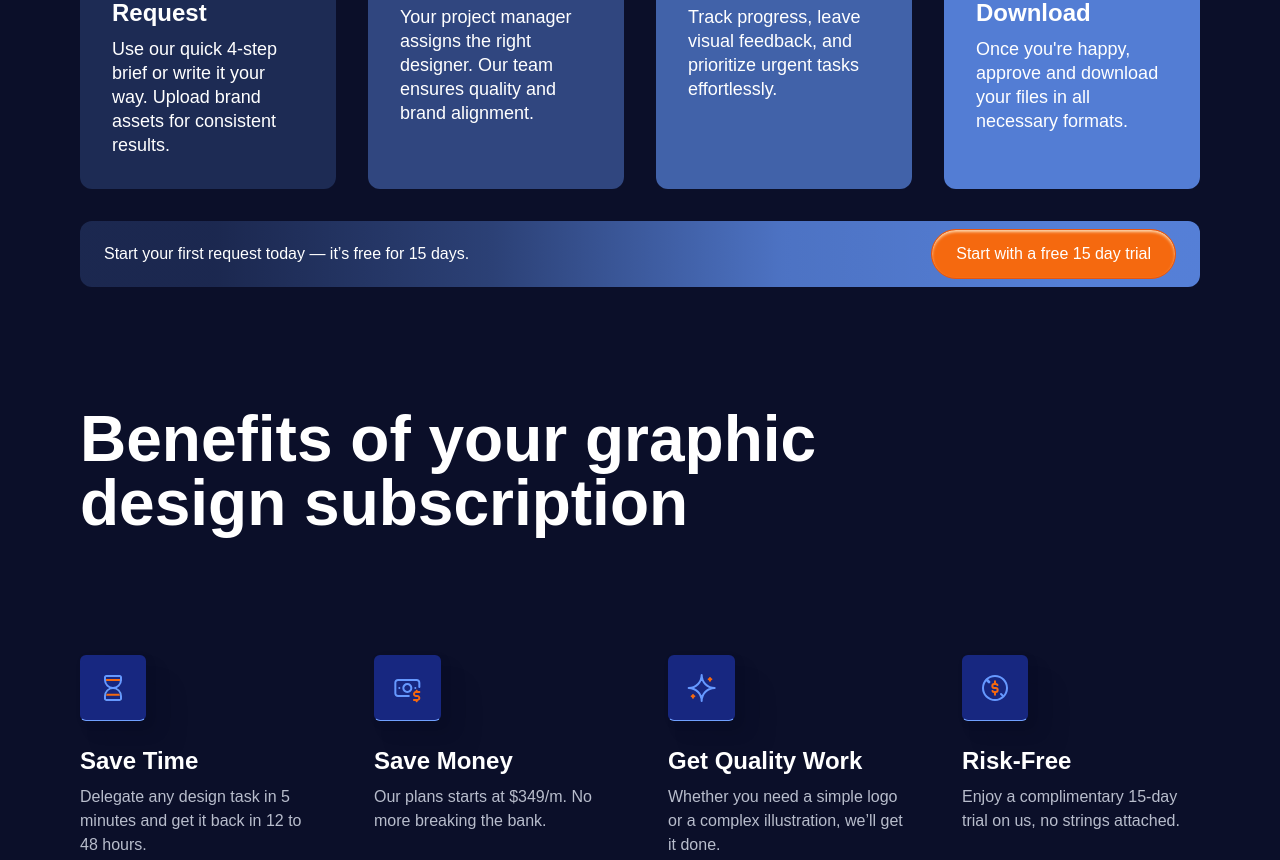
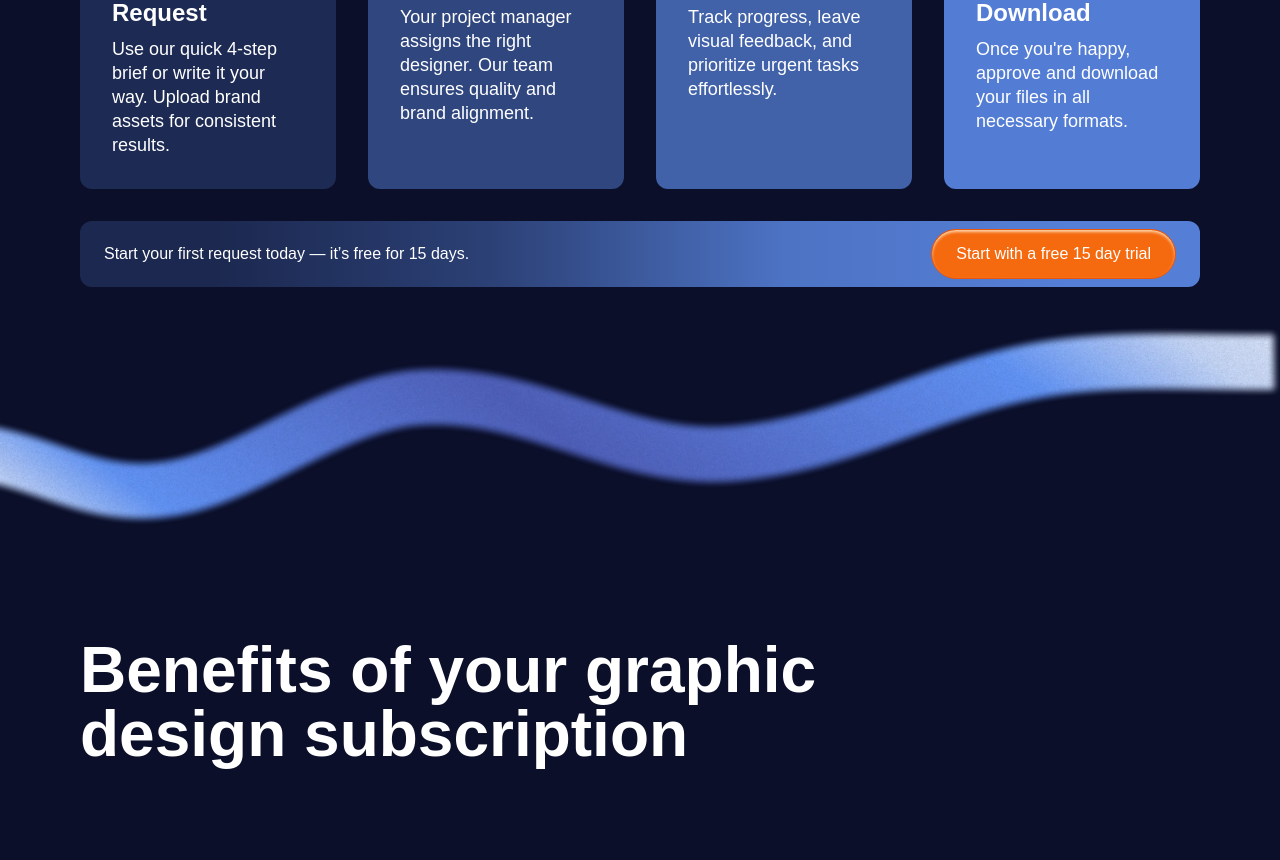
Before and after one commit to troya-hub/kapa-website, an Astro site: page /how-it-works in a window 1280 px wide. Shown: the part 3675-4535 px from the top of the page. Built offline with nearby package versions, Linux system fonts and the light colour scheme; Astro itself is replaced by a stand-in of ours.

Commit message:
feat: add line divider

```diff
--- /dev/null
+++ b/src/components/ui/LineDivider.astro
@@ -0,0 +1,5 @@
+---
+import LineImage from "@/assets/images/line.webp?url";
+---
+
+<img src={LineImage} alt="Kapa" class="w-[100vw] object-cover" />
--- a/src/pages/how-it-works.astro
+++ b/src/pages/how-it-works.astro
@@ -8,6 +8,7 @@ import DesignWorkflow from "@/components/how-it-works/DesignWorkflow.astro";
 import DesignSteps from "@/components/how-it-works/DesignSteps.astro";
 import Benefits from "@/components/landing/Benefits.astro";
 import CallToAction from "@/components/landing/CallToAction.astro";
+import LineDivider from "@/components/ui/LineDivider.astro";
 ---
 
 <BaseLayout>
@@ -19,10 +20,10 @@ import CallToAction from "@/components/landing/CallToAction.astro";
 	<Divider size="large" />
 	<DesignWorkflow />
 	<Divider size="large" />
-	<div class="bg-night-blue text-neutral-100">
+	<div class="bg-night-blue relative text-neutral-100">
 		<Divider size="large" />
 		<DesignSteps />
-		<Divider size="large" />
+		<LineDivider />
 		<Benefits theme="dark" />
 		<Divider size="large" />
 	</div>
```
Also changed, not shown: src/assets/images/line.webp (added).
